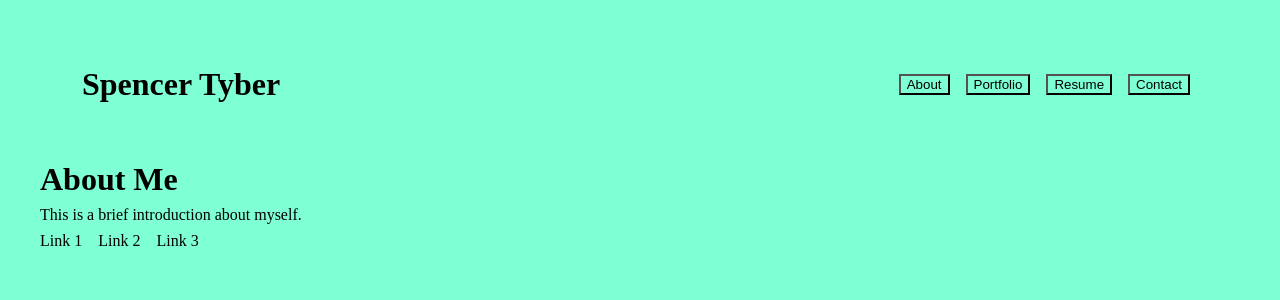
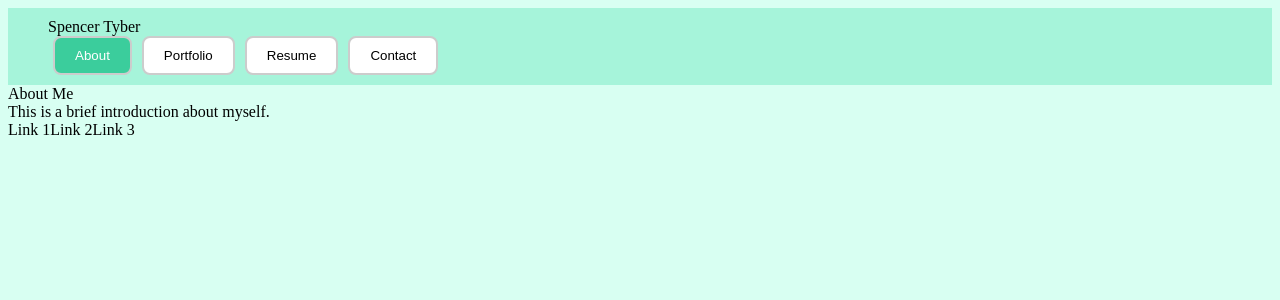
Before and after one commit to Spec-Tr/portfolio-plus, a React (Vite) app: page / in a window 1280 px wide. Shown: the top 300 px of the page. Built offline with nearby package versions, Linux system fonts and the light colour scheme.

Commit message:
working on styles

```diff
--- a/src/App/index.jsx
+++ b/src/App/index.jsx
@@ -12,7 +12,7 @@ function App() {
 
   return (
     <>
-      <Header setActiveSection={setActiveSection} />
+    <Header activeSection={activeSection} setActiveSection={setActiveSection} />
       {activeSection === 'about' && <About />}
       {activeSection === 'portfolio' && <Portfolio />}
       {activeSection === 'contact' && <Contact />}
--- a/src/components/Footer/style.css
+++ b/src/components/Footer/style.css
@@ -1,4 +1,4 @@
-* {
+footer {
     color: black;
     background-color: white
 }
--- a/src/components/Header/index.jsx
+++ b/src/components/Header/index.jsx
@@ -1,17 +1,22 @@
-import "./style.css";
+// Header/index.jsx
 import React from 'react';
+import './style.css';
 
-const Header = ({ setActiveSection }) => {
+const Header = ({ activeSection, setActiveSection }) => {
+  const isActive = (section) => activeSection === section ? 'active' : '';
+
   return (
-    <div className="headerContainer">
-      <h1>Spencer Tyber</h1>
-      <nav className="mainNav">
-        <button onClick={() => setActiveSection('about')}>About</button>
-        <button onClick={() => setActiveSection('portfolio')}>Portfolio</button>
-        <button onClick={() => setActiveSection('resume')}>Resume</button>
-        <button onClick={() => setActiveSection('contact')}>Contact</button>
-      </nav>
-    </div>
+    <header className="headerContainer">
+      <div className="headerContent">
+        <h1>Spencer Tyber</h1>
+        <nav className="mainNav">
+          <button className={isActive('about')} onClick={() => setActiveSection('about')}>About</button>
+          <button className={isActive('portfolio')} onClick={() => setActiveSection('portfolio')}>Portfolio</button>
+          <button className={isActive('resume')} onClick={() => setActiveSection('resume')}>Resume</button>
+          <button className={isActive('contact')} onClick={() => setActiveSection('contact')}>Contact</button>
+        </nav>
+      </div>
+    </header>
   );
 };
 
--- a/src/components/Header/style.css
+++ b/src/components/Header/style.css
@@ -1,7 +1,6 @@
-* {
-    color: black;
-    background-color: aquamarine;
-
+header {
+    margin: 0;
+    padding: 0;
 }
 
 .headerContainer {
@@ -9,10 +8,32 @@
     flex-direction: row;
     justify-content: space-between;
     align-items: center;
-    margin: 40px;
-    padding: 10px;
+    padding: 10px 40px;
+    color: black;
+    background-color: rgb(166, 244, 218);
+    width: 100% ;
+    box-sizing: border-box;
 }
 
 .mainNav button {
+    background-color: white;
+    border: 2px solid #ccc;
+    border-radius: 8px;
+    padding: 10px 20px;
+    margin: 0 5px;
+    cursor: pointer;
+    transition: background-color 0.3s, transform 0.1s;
+}
 
+.mainNav button:hover {
+    background-color: #e0e0e0;
 }
+
+.mainNav button:active {
+    transform: translateY(2px);
+}
+
+.mainNav button.active {
+    background-color: rgb(59, 205, 156);
+    color: white;
+}
--- a/src/style.css
+++ b/src/style.css
@@ -1,5 +1,26 @@
-* {
+html, body, div, span, applet, object, iframe,
+h1, h2, h3, h4, h5, h6, p, blockquote, pre,
+a, abbr, acronym, address, big, cite, code,
+del, dfn, em, img, ins, kbd, q, s, samp,
+small, strike, strong, sub, sup, tt, var,
+b, u, i, center,
+dl, dt, dd, ol, ul, li,
+fieldset, form, label, legend,
+table, caption, tbody, tfoot, thead, tr, th, td,
+article, aside, canvas, details, embed,
+figure, figcaption, footer, header, hgroup,
+menu, nav, output, ruby, section, summary,
+time, mark, audio, video {
+  margin: 0;
+  padding: 0;
+  border: 0;
+  font-size: 100%;
+  font: inherit;
+  vertical-align: baseline;
+}
+
+body {
     color: black;
-    background-color: aquamarine;
+    background-color: rgb(216, 255, 242);
     margin: 8px;
 }
```
